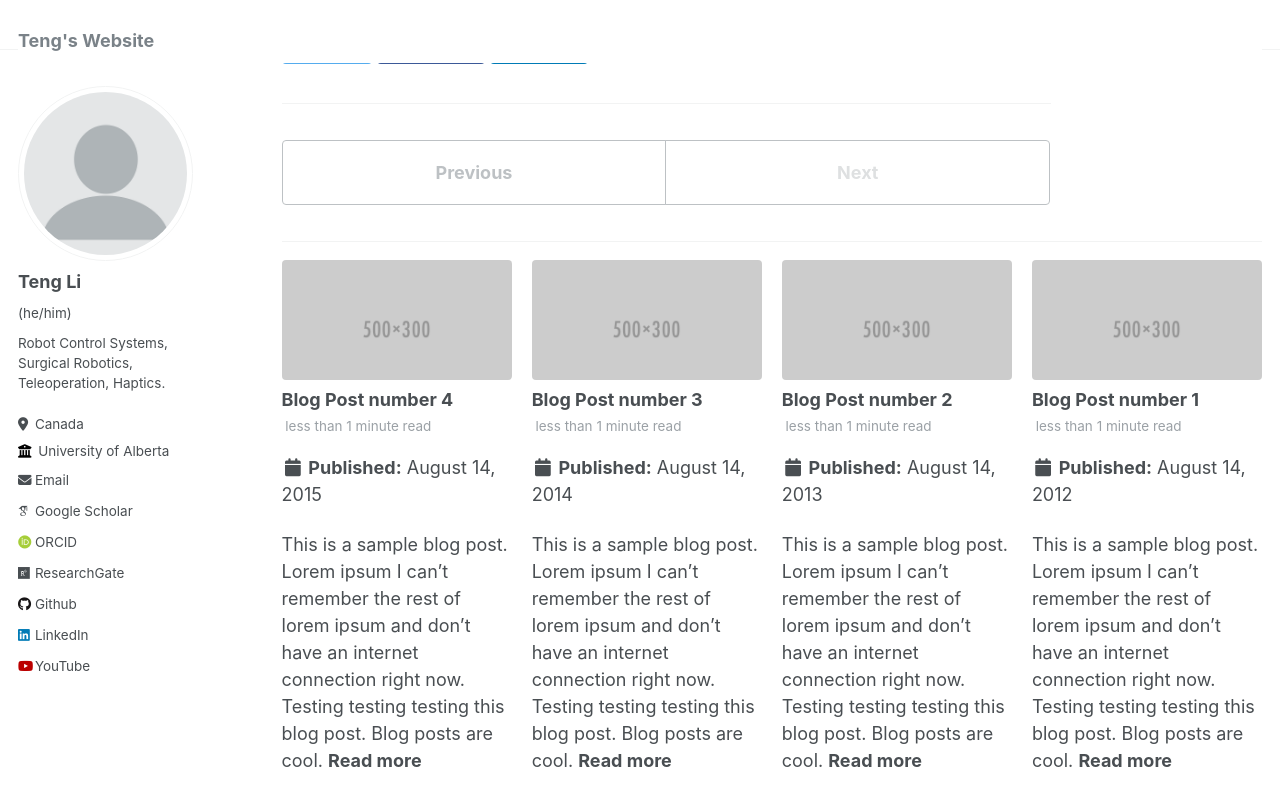
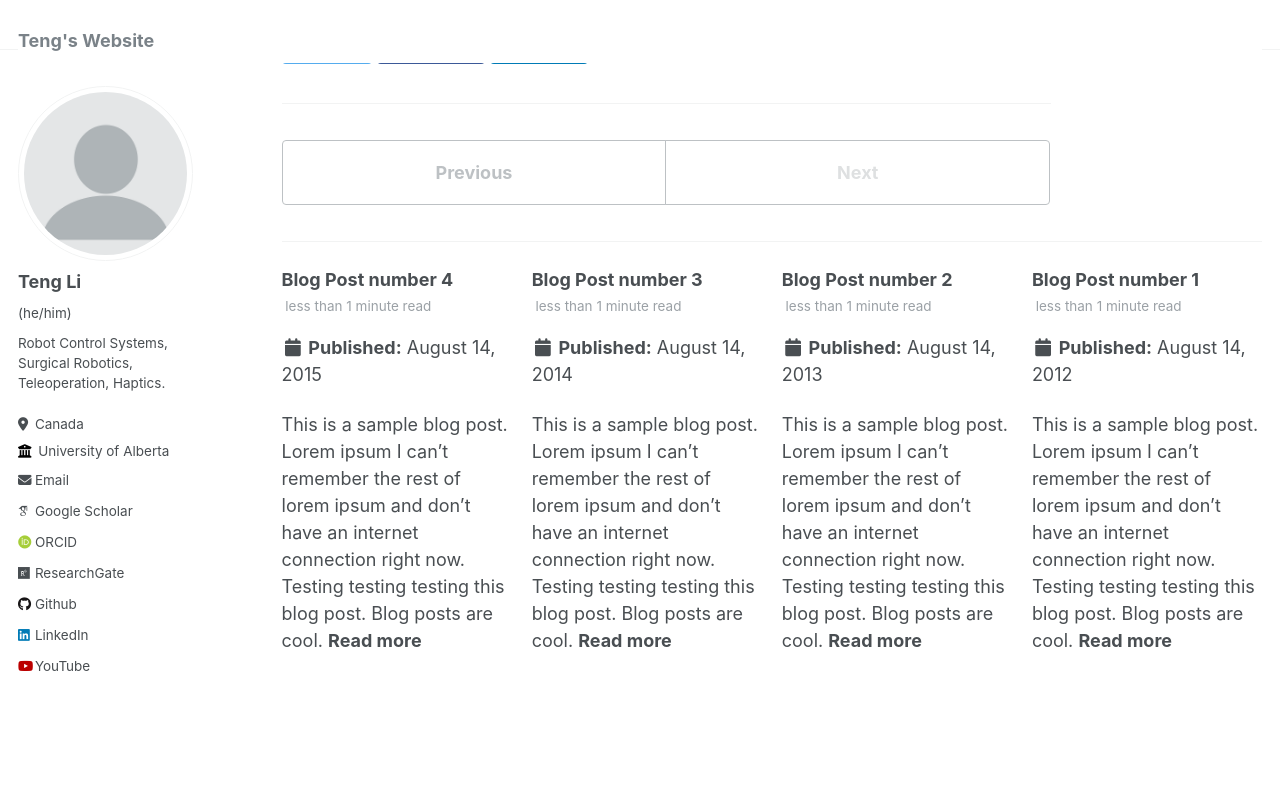
Before and after one commit to teng4/teng4.github.io, a Jekyll site: the page built from _posts/2199-01-01-future-post.md, in a window 1280 px wide and 900 px high, scrolled down 379 px. Shown: the top 806 px of the window. Built offline with Jekyll 4.4.1, drawn with Linux system fonts in a browser that asks for light colours; some web fonts are replaced.

Commit message:
Update _config.yml

```diff
--- a/_config.yml
+++ b/_config.yml
@@ -75,7 +75,7 @@
 
 
 # Site Settings
-teaser                   : "500x300.png" # filename of teaser fallback teaser image placed in /images/, .e.g. "500x300.png"
+teaser                   : # filename of teaser fallback teaser image placed in /images/, .e.g. "500x300.png"
 breadcrumbs              : false # true, false (default)
 words_per_minute         : 160
 future                   : true
```
